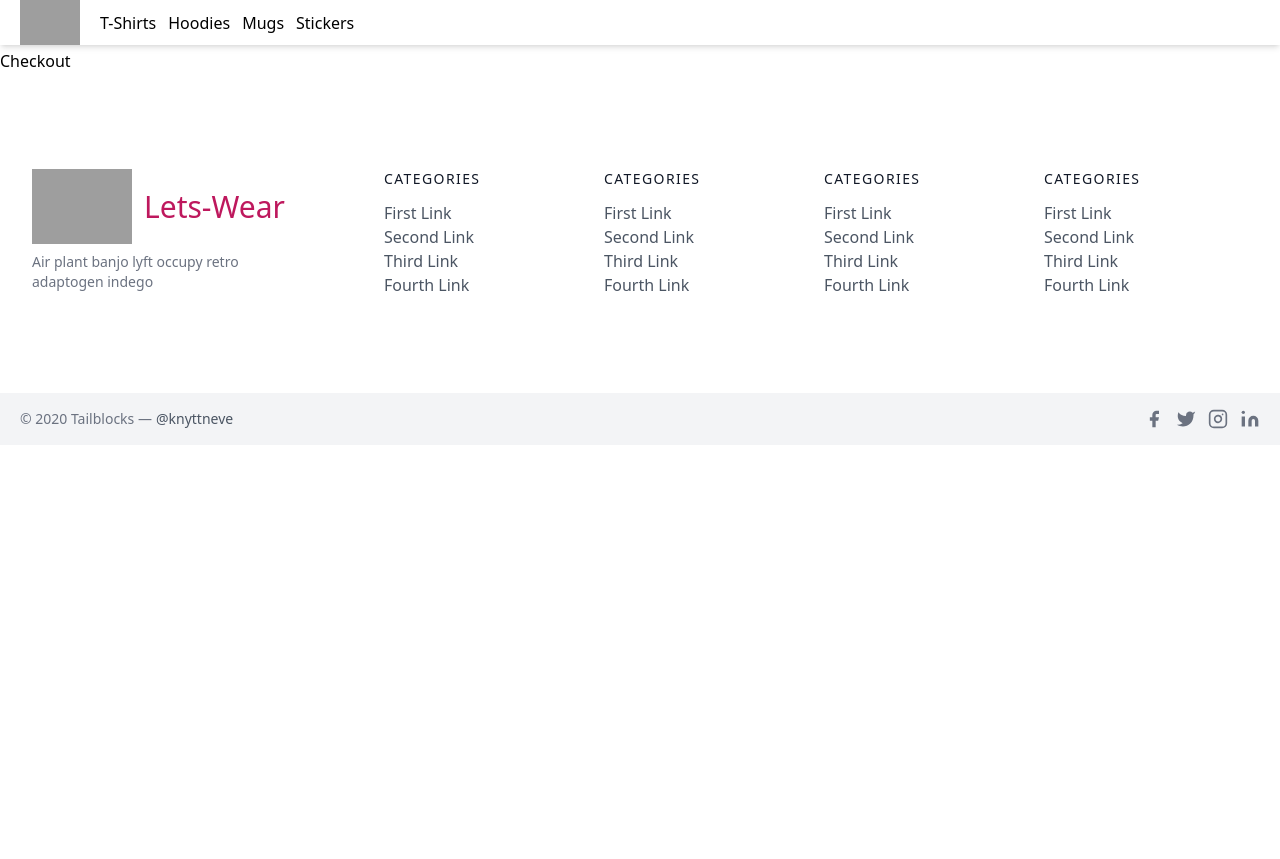
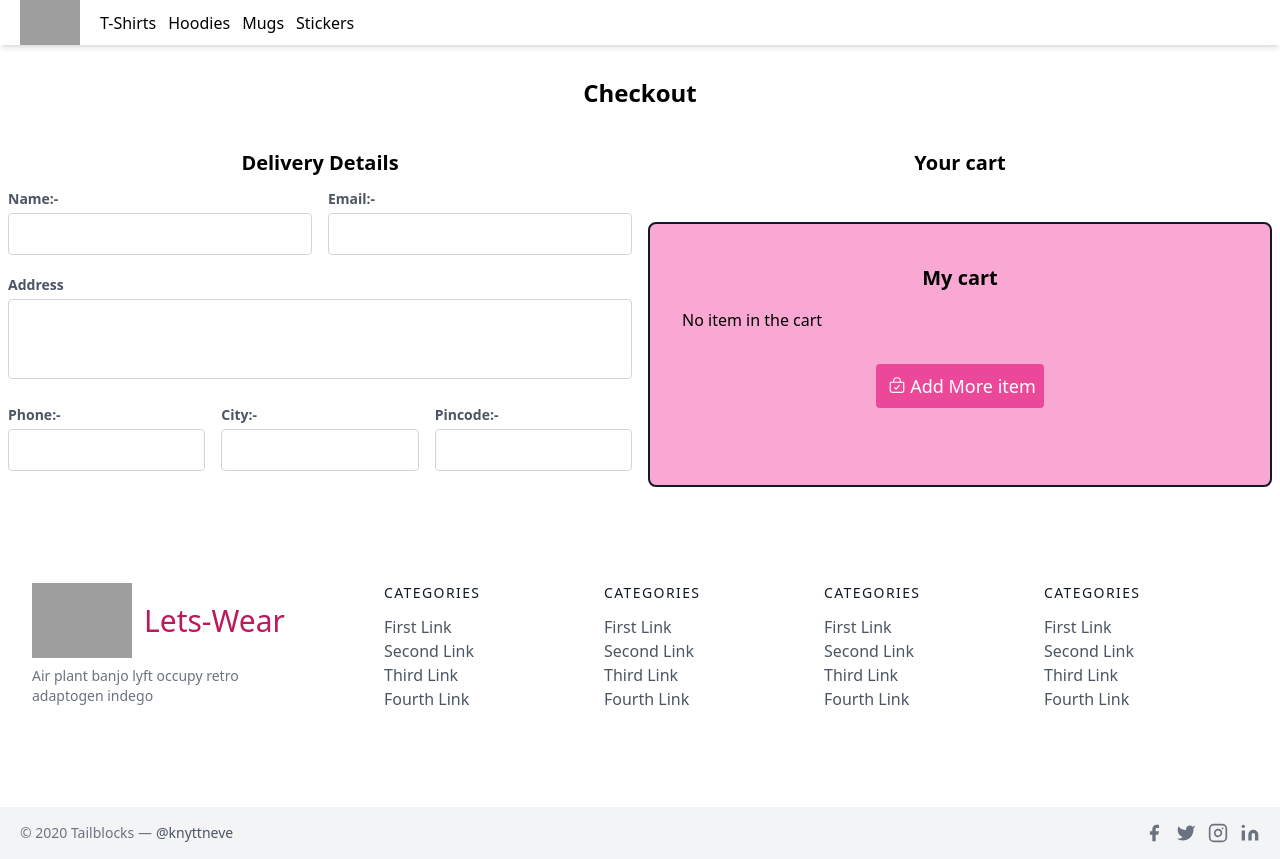
Before and after one commit to codingloaded/codeswear, a Next.js app: page /checkout in a window 1280 px wide. Shown: the top 859 px of the page. Before the commit the page ends 800 px from the top, so only its background shows below. Built offline with nearby package versions, Linux system fonts and the light colour scheme; grey boxes are pictures that could not be loaded; some icons are missing.

Commit message:
checkout form done and items half done

```diff
--- a/components/Navbar.js
+++ b/components/Navbar.js
@@ -21,7 +21,7 @@ const Navbar = ({cart, addTocart, removeFromcart, clearcart, subTotal}) => {
   }
   const ref = useRef()
   return (
-    <div className='flex flex-col md:flex-row justify-center md:justify-start items-center px-5 space-x-5 mb-1 shadow-md'>
+    <div className='flex flex-col md:flex-row justify-center md:justify-start items-center px-5 space-x-5 mb-1 shadow-md sticky top-0 bg-white'>
       <div className="logo "><Link href="/"><Image src="/logo.png" alt="" width={60} height={100} /></Link></div>
       <div className="nav">
         <ul className='flex space-x-3'>
@@ -33,7 +33,7 @@ const Navbar = ({cart, addTocart, removeFromcart, clearcart, subTotal}) => {
       </div>
       <div className="cart absolute right-5 top-2 mx-5 cursor-pointer" onClick={toggleCart}><FaCartShopping className='md:text-xl text-2xl' /></div>
       {/* cart starts here  */}
-      <div ref={ref} className="w-72 h-full sidecart absolute top-0 right-0 bg-pink-300 py-10 px-8 transform transition-transform translate-x-full">
+      <div ref={ref} className="w-72 h-[100vh] sidecart absolute top-0 right-0 bg-pink-300 py-10 px-8 transform transition-transform translate-x-full">
         <h2 className="font-bold text-xl text-center">My cart</h2>
         <span className="absolute top-2 right-4 font-bold text-3xl cursor-pointer text-pink-700" onClick={toggleCart}><IoMdCloseCircleOutline /></span>
         <ol className='list-decimal font-semibold'>
@@ -49,7 +49,7 @@ const Navbar = ({cart, addTocart, removeFromcart, clearcart, subTotal}) => {
         <div className="flex justify-between space-x-1">
 
         <button onClick={clearcart} className="flex mx-auto mt-16 text-white bg-pink-500 border-0 py-2 px-2 focus:outline-none hover:bg-pink-600 rounded text-lg"> Clear cart</button>
-        <button className="flex mx-auto mt-16 text-white bg-pink-500 border-0 py-2 px-2 focus:outline-none hover:bg-pink-600 rounded text-lg"><IoBagCheckOutline className='m-1'/> Checkout</button>
+        <Link href='/checkout'><button className="flex mx-auto mt-16 text-white bg-pink-500 border-0 py-2 px-2 focus:outline-none hover:bg-pink-600 rounded text-lg"><IoBagCheckOutline className='m-1'/> Checkout</button></Link>
         </div>
       </div>
     </div>
--- a/pages/checkout.js
+++ b/pages/checkout.js
@@ -1,9 +1,85 @@
 import React from 'react'
+import Link from 'next/link'
+import { FaCartShopping } from "react-icons/fa6";
+import { IoMdCloseCircleOutline } from "react-icons/io";
+import { FaPlus } from "react-icons/fa";
+import { FaMinus } from "react-icons/fa";
+import { IoBagCheckOutline } from "react-icons/io5";
 
-const Checkout = () => {
+const Checkout = ({ cart, addTocart, removeFromcart, clearcart, subTotal }) => {
   return (
-    <div>
-      Checkout
+    <div className='container m-auto'>
+      <h1 className='text-center font-bold text-2xl my-8'>Checkout</h1>
+      <div className='flex flex-col md:flex-row'>
+        {/* delivery address details  */}
+        <div className=" flex flex-wrap w-full md:f-1/2">
+          <h2 className='font-bold text-xl my-2 w-full text-center'>Delivery Details</h2>
+          <div className="px-2 w-1/2">
+            <div className="relative mb-4">
+              <label htmlFor="name" className="leading-7 font-bold text-sm text-gray-600">Name:-</label>
+              <input type="text" id="name" name="name" className="w-full bg-white rounded border border-gray-300 focus:border-indigo-500 focus:ring-2 focus:ring-indigo-200 text-base outline-none text-gray-700 py-1 px-3 leading-8 transition-colors duration-200 ease-in-out" />
+            </div>
+          </div>
+          <div className="px-2 w-1/2">
+            <div className="relative mb-4">
+              <label htmlFor="email" className="leading-7 font-bold text-sm text-gray-600">Email:-</label>
+              <input type="email" id="email" name="email" className="w-full bg-white rounded border border-gray-300 focus:border-indigo-500 focus:ring-2 focus:ring-indigo-200 text-base outline-none text-gray-700 py-1 px-3 leading-8 transition-colors duration-200 ease-in-out" />
+            </div>
+          </div>
+          <div className="px-2 w-full">
+            <div className="relative mb-4">
+              <label htmlFor="address" className="leading-7 text-sm font-bold text-gray-600">Address</label>
+              <textarea id="address" name="address" className="w-full bg-white rounded border border-gray-300 focus:border-indigo-500 focus:ring-2 focus:ring-indigo-200 h-20 text-base outline-none text-gray-700 py-1 px-3 resize-none leading-6 transition-colors duration-200 ease-in-out"></textarea>
+            </div>
+          </div>
+          <div className="px-2 w-1/3">
+            <div className="relative mb-4">
+              <label htmlFor="phone" className="leading-7 font-bold text-sm text-gray-600">Phone:-</label>
+              <input type="phone" id="phone" name="phone" className="w-full bg-white rounded border border-gray-300 focus:border-indigo-500 focus:ring-2 focus:ring-indigo-200 text-base outline-none text-gray-700 py-1 px-3 leading-8 transition-colors duration-200 ease-in-out" />
+            </div>
+          </div>
+          <div className="px-2 w-1/3">
+            <div className="relative mb-4">
+              <label htmlFor="city" className="leading-7 font-bold text-sm text-gray-600">City:-</label>
+              <input type="text" id="city" name="city" className="w-full bg-white rounded border border-gray-300 focus:border-indigo-500 focus:ring-2 focus:ring-indigo-200 text-base outline-none text-gray-700 py-1 px-3 leading-8 transition-colors duration-200 ease-in-out" />
+            </div>
+          </div>
+          <div className="px-2 w-1/3">
+            <div className="relative mb-4">
+              <label htmlFor="pincode" className="leading-7 font-bold text-sm text-gray-600">Pincode:-</label>
+              <input type="text" id="pincode" name="pincode" className="w-full bg-white rounded border border-gray-300 focus:border-indigo-500 focus:ring-2 focus:ring-indigo-200 text-base outline-none text-gray-700 py-1 px-3 leading-8 transition-colors duration-200 ease-in-out" />
+            </div>
+          </div>
+        </div>
+        {/* cart item  */}
+        <div className=" flex flex-wrap w-full md:f-1/2 ">
+          <h2 className='font-bold text-xl my-2 w-full text-center'>Your cart</h2>
+          {/* car  */}
+          <div className="w-full sidecart  bg-pink-300 py-10 px-8 mx-2 border-solid border-gray-900 border-2 rounded-lg ">
+            <h2 className="font-bold text-xl text-center">My cart</h2>
+
+            <ol className='list-decimal font-semibold'>
+              {Object.keys(cart).length == 0 && <div className='my-4 font-normal'>No item in the cart</div>}
+              {Object.keys(cart).map((k) => {
+                return <li key={k}>
+                  <div className="item flex space-x-2 my-5 justify-between">
+                    <div className=' font-semibold'>{cart[k].name}</div>
+                    <div className='font-semibold flex justify-center items-center'><FaMinus onClick={() => removeFromcart(k, 1, cart[k].price, cart[k].name, cart[k].size, cart[k].varient)} className='mx-3 text-sm cursor-pointer  text-pink-700' /> {cart[k].qty} <FaPlus onClick={() => addTocart(k, 1, cart[k].price, cart[k].name, cart[k].size, cart[k].varient)} className='mx-3 text-sm cursor-pointer  text-pink-700' /></div>
+                  </div>
+                </li>
+              })}
+
+            </ol>
+            <div className="flex justify-center space-x-1">
+
+
+              <Link href='/index'><button className="flex mx-auto mt-4 text-white bg-pink-500 border-0 py-2 px-2 focus:outline-none hover:bg-pink-600 rounded text-lg"><IoBagCheckOutline className='m-1' /> Add More item</button></Link>
+            </div>
+          </div>
+
+
+        </div>
+      </div>
     </div>
   )
 }
```
